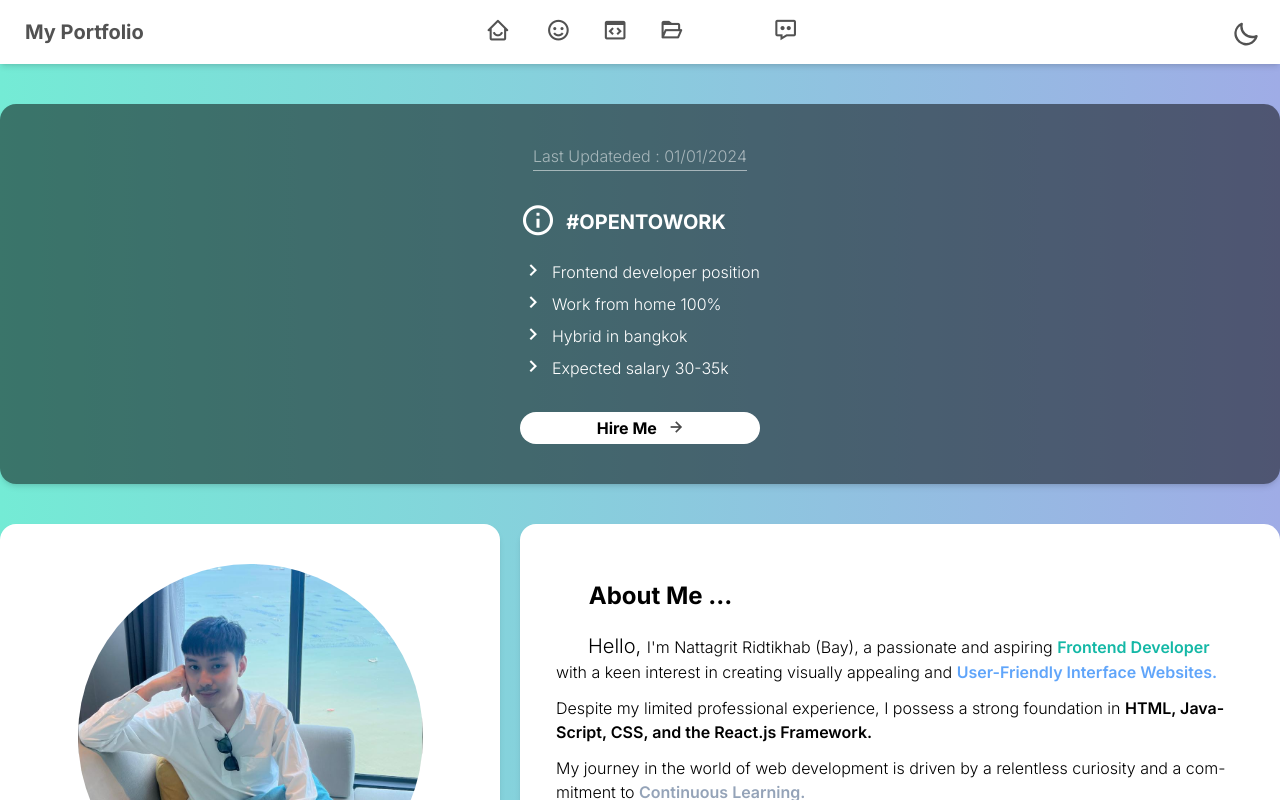
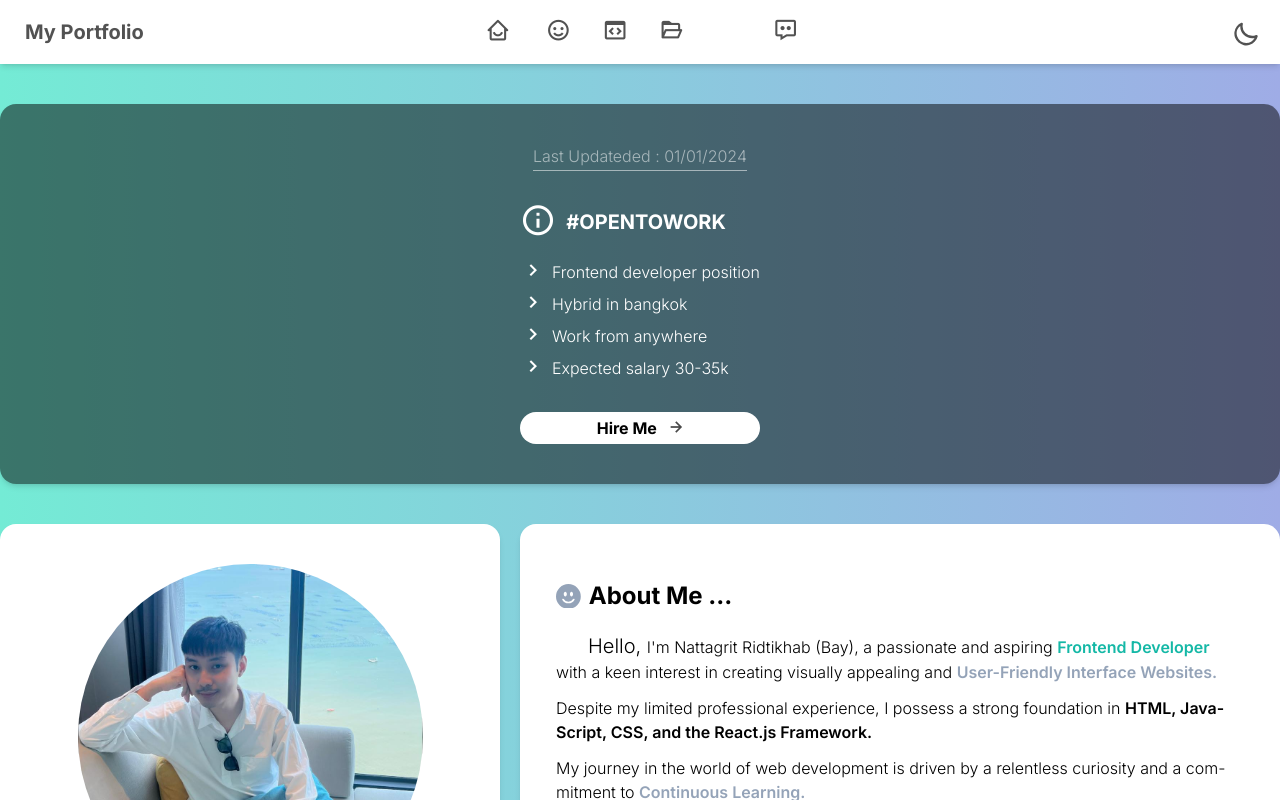
Before and after one commit to Basicbay/Portfolio-React, a React (Vite) app: page / in a window 1280 px wide. Shown: the top 800 px of the page. Built offline with nearby package versions, Linux system fonts and the light colour scheme; some icons are missing.

Commit message:
14/01/24

```diff
--- a/src/components/about/about.tsx
+++ b/src/components/about/about.tsx
@@ -67,8 +67,8 @@ function About() {
 </div>
 
           <motion.div  className='z-10'>
-            <p className=' text-2xl font-bold gap-2 my-5 flex self-center md:self-start place-items-center  '><i className='bx text-white bx-sm '><BsFillEmojiSmileFill /></i>About Me ...</p>
-            <p className=' indent-8 mb-3 '><span className=' text-xl'> Hello, </span> I'm Nattagrit Ridtikhab (Bay), a passionate and aspiring <span className=' font-semibold text-md text-teal-500'>Frontend Developer</span> with a keen interest in creating visually appealing and <span className=' text-md font-semibold text-blue-400   '>User-Friendly Interface Websites.</span></p>
+            <p className=' text-2xl font-bold gap-2 my-5 flex self-center md:self-start place-items-center  '><i className='bx text-slate-400 bx-sm '><BsFillEmojiSmileFill /></i>About Me ...</p>
+            <p className=' indent-8 mb-3 '><span className=' text-xl'> Hello, </span> I'm Nattagrit Ridtikhab (Bay), a passionate and aspiring <span className=' font-semibold text-md text-teal-500'>Frontend Developer</span> with a keen interest in creating visually appealing and <span className=' text-md font-semibold text-slate-400   '>User-Friendly Interface Websites.</span></p>
             <p className='mb-3'>Despite my limited professional experience, I possess a strong foundation in <span className=' font-semibold text-md '> HTML, JavaScript, CSS, and the React.js Framework.</span> </p>
             <p className='mb-3'>My journey in the world of web development is driven by a relentless curiosity and a commitment to <span className=' font-semibold text-md text-slate-400'> Continuous Learning.</span> </p>
           </motion.div>
--- a/src/components/navbar/notice.tsx
+++ b/src/components/navbar/notice.tsx
@@ -12,8 +12,8 @@ function Notice() {
           <p className=' text-left text-xl  font-bold my-5 '><i className='bx-fw bx bx-info-circle bx-md ' style={{ color: '#ffffff' }}></i>#OPENTOWORK  </p>
           <div className='mb-5 leading-loose text-left '>
             <p className=''><i className='bx-fw bx bx-chevron-right bx-sm ' style={{ color: '#ffffff' }}></i>Frontend developer position</p>
-            <p className=''><i className='bx-fw bx bx-chevron-right bx-sm ' style={{ color: '#ffffff' }}></i>Work from home 100%</p>
             <p className=''><i className='bx-fw bx bx-chevron-right bx-sm ' style={{ color: '#ffffff' }}></i>Hybrid in bangkok</p>
+            <p className=''><i className='bx-fw bx bx-chevron-right bx-sm ' style={{ color: '#ffffff' }}></i>Work from anywhere</p>
             <p className=''><i className='bx-fw bx bx-chevron-right bx-sm ' style={{ color: '#ffffff' }}></i>Expected salary 30-35k</p>
           </div>
 
```
